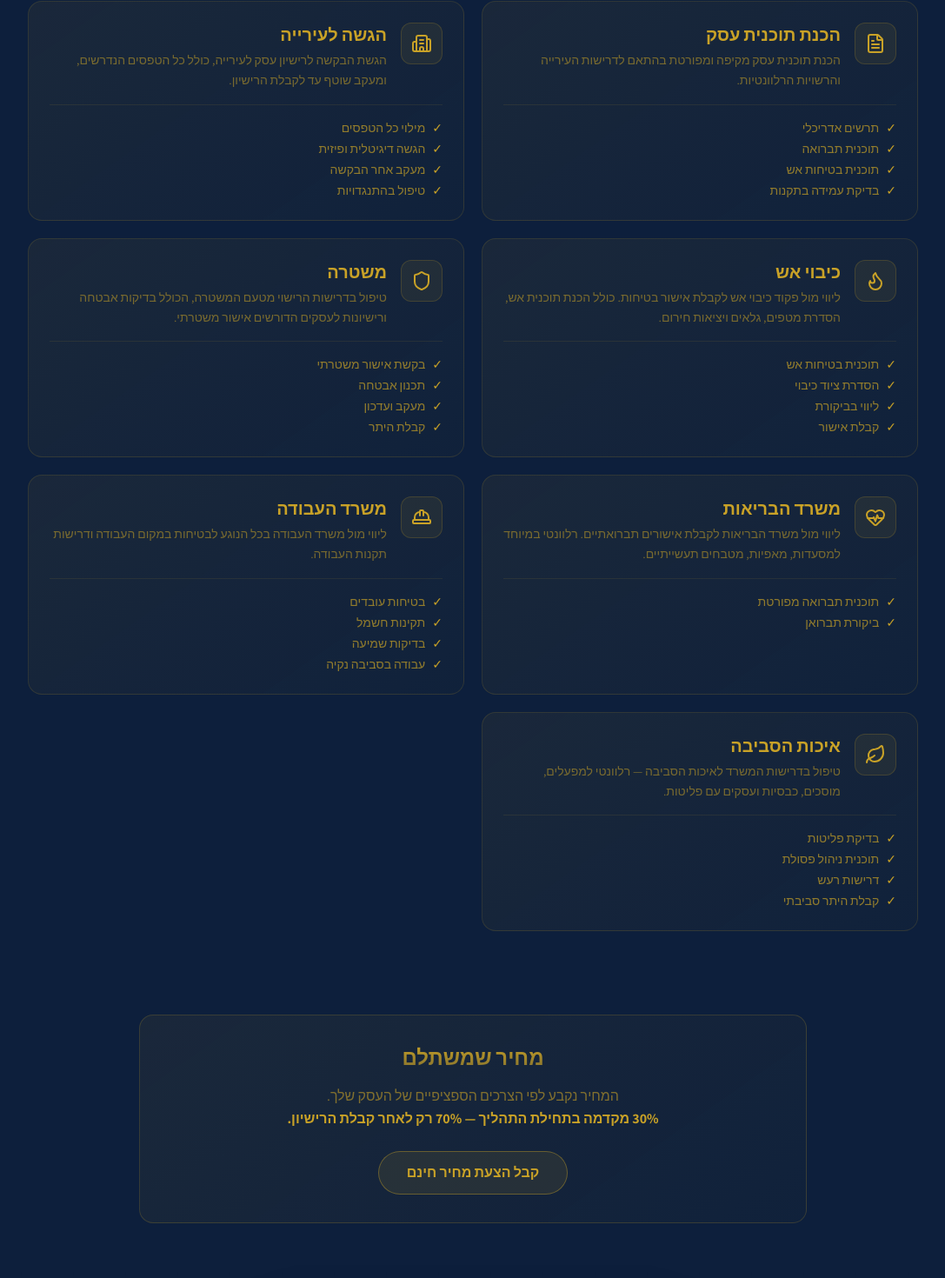
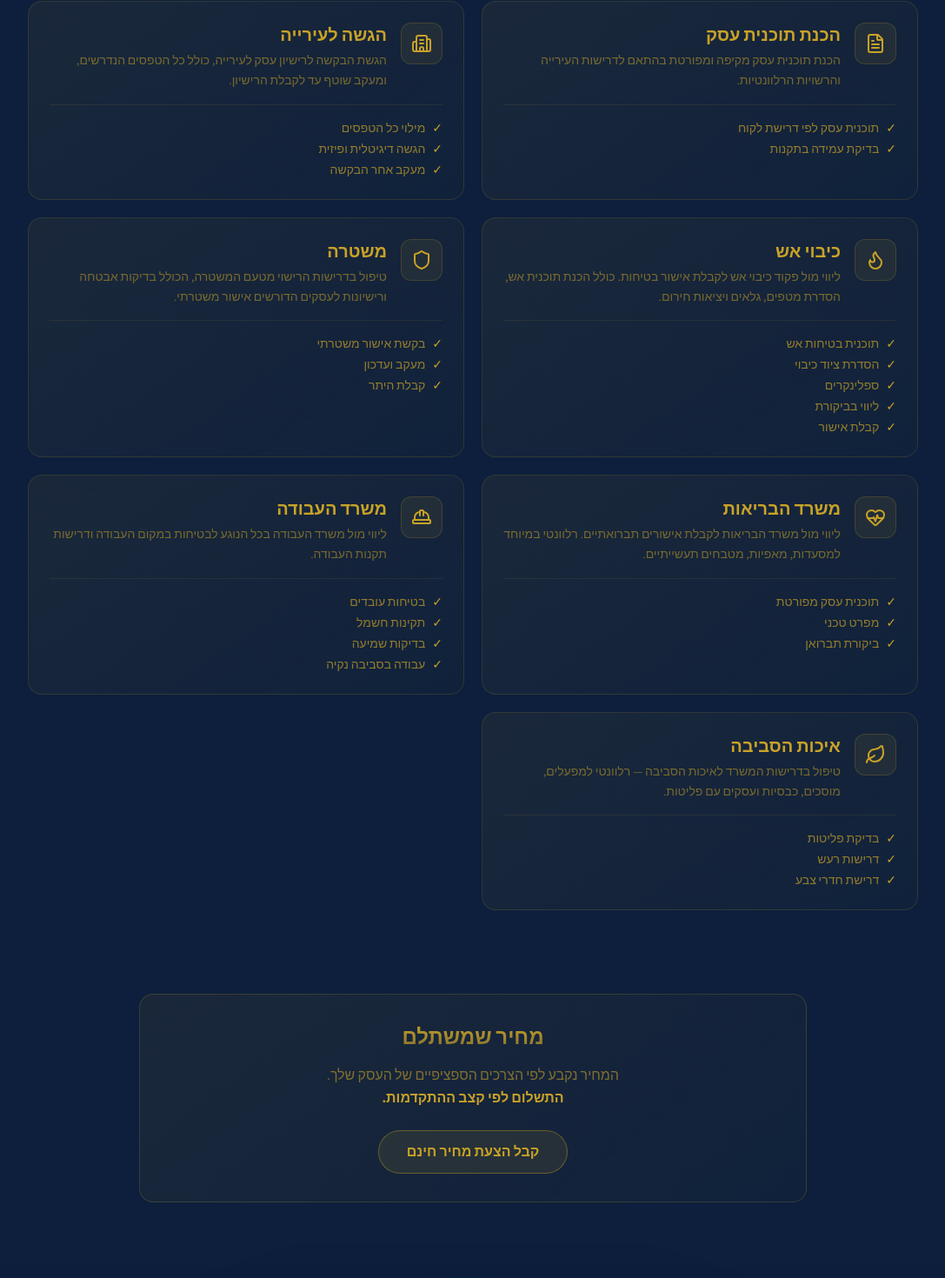
Before and after one commit to Alex-ge-ge/moshe-ventura, a Next.js app: page /services in a window 1280 px wide. Shown: the part 325-1795 px from the top of the page at 87% size, without its empty margins (96-1183 px from the left). Built offline with nearby package versions, Linux system fonts and the light colour scheme.

Commit message:
Apply batch of content and UI fixes across all pages

```diff
--- a/src/app/about/page.tsx
+++ b/src/app/about/page.tsx
@@ -75,11 +75,8 @@ export default function AboutPage() {
                 עסק מדויקות שעומדות בכל הדרישות — ואת הניסיון לנווט בין הרשויות בצורה יעילה.
               </p>
               <p>
-                לא משנה אם אתה פותח עסק חדש או שנתקלת בבעיה עם הרשויות — אני מנהל
-                את הכל בשמך כך שתוכל להתרכז בניהול העסק עצמו.
-              </p>
-              <p className="font-semibold text-[#C9A227]">
-                המודל שלי פשוט: 30% מקדמה — ו-70% רק כשיש רישיון.
+                לא משנה אם אתה פותח עסק חדש או שאתה עסק קיים ונתקלת בבעיה מול הרשויות,
+                אני מנהל את הכל בשמך כך שתוכל להתרכז בניהול העסק עצמו ולא בבירוקרטיה.
               </p>
             </div>
 
--- a/src/app/contact/page.tsx
+++ b/src/app/contact/page.tsx
@@ -71,6 +71,7 @@ export default function ContactPage() {
               <div>
                 <p className="text-xs text-[#C9A227]/50">שעות פעילות</p>
                 <p className="font-bold text-[#C9A227] text-sm">א׳–ה׳ | 08:00–18:00</p>
+                <p className="text-[#C9A227]/60 text-xs">יום ו׳ | 08:00–13:00</p>
               </div>
             </div>
 
--- a/src/app/page.tsx
+++ b/src/app/page.tsx
@@ -23,7 +23,7 @@ const steps = [
   { num: "01", title: "ייעוץ ראשוני חינם", desc: "בודקים את המצב שלך ומגדירים מה נדרש" },
   { num: "02", title: "הכנת תוכנית העסק", desc: "הכנת כל המסמכים הנדרשים לרישיון" },
   { num: "03", title: "הגשה וליווי", desc: "הגשה לעירייה וליווי מול כל הרשויות" },
-  { num: "04", title: "קבלת הרישיון", desc: "מקבלים את הרישיון — ורק אז משלמים את היתרה" },
+  { num: "04", title: "קבלת הרישיון", desc: "מקבלים את הרישיון" },
 ];
 
 const whyCards = [
@@ -40,7 +40,7 @@ const whyCards = [
   {
     icon: "✅",
     title: "תשלום לאחר הצלחה",
-    desc: "70% מהשכר משולמים רק לאחר קבלת הרישיון.",
+    desc: "התשלום לפי קצב ההתקדמות.",
   },
 ];
 
--- a/src/app/process/page.tsx
+++ b/src/app/process/page.tsx
@@ -26,7 +26,7 @@ const steps = [
     duration: "2-3 שבועות",
     icon: "📐",
     desc: "הכנת כל המסמכים הנדרשים לקבלת רישיון עסק: תוכנית אדריכלית, תוכנית תברואה, מפרטים טכניים וכל מה שכל רשות דורשת.",
-    points: ["תוכנית אדריכלית מדויקת", "תוכנית תברואה ובטיחות", "מסמכי הגשה לכל רשות", "בדיקה מוקדמת מול הרשויות"],
+    points: ["תוכנית אדריכלית מדויקת", "מסמכי הגשה לכל רשות", "בדיקה מוקדמת מול הרשויות"],
   },
   {
     num: "03",
@@ -34,14 +34,14 @@ const steps = [
     duration: "2-16 שבועות",
     icon: "📬",
     desc: "הגשת הבקשה לעירייה וניהול מלא של התהליך מולה ומול כל הגורמים: כיבוי אש, משטרה, משרד הבריאות, איכות הסביבה ומשרד העבודה. אתה לא צריך לדעת כלום — משה מנהל הכל.",
-    points: ["הגשה לעירייה ומעקב שוטף", "ניהול מול כיבוי אש", "ביקורות עם פקח בריאות", "טיפול בכל דחייה או בקשת השלמה"],
+    points: ["הגשה לעירייה ומעקב שוטף", "מול כל הגורמים הרלוונטיים", "ביקורות עם פקח בריאות", "טיפול בכל דחייה או בקשת השלמה"],
   },
   {
     num: "04",
     title: "קבלת הרישיון ותשלום יתרה",
     duration: "סיום התהליך",
     icon: "🏆",
-    desc: "עם קבלת רישיון העסק — אתה פתוח לפעול! רק בשלב הזה משולמת יתרת 70% מהשכר.",
+    desc: "עם קבלת רישיון העסק — אתה פתוח לפעול! רק בשלב הזה משולמת יתרת 70% מהשכר לפי מה שדיברנו.",
     points: ["קבלת הרישיון הסופי", "תשלום יתרת השכר", "זמינות לשאלות עתידיות"],
   },
 ];
@@ -80,13 +80,10 @@ export default function ProcessPage() {
                   </div>
                 </div>
                 <div className="flex-1">
-                  <div className="flex items-start justify-between flex-wrap gap-2 mb-2">
+                  <div className="flex items-start mb-2">
                     <h3 className="text-xl font-bold text-[#C9A227] flex items-center gap-2">
                       <span>{step.icon}</span> {step.title}
                     </h3>
-                    <span className="bg-[#C9A227]/10 border border-[#C9A227]/20 text-[#C9A227]/70 text-xs font-semibold px-3 py-1 rounded-full">
-                      {step.duration}
-                    </span>
                   </div>
                   <p className="text-[#C9A227]/55 text-sm leading-relaxed mb-4">{step.desc}</p>
                   <ul className="grid grid-cols-1 sm:grid-cols-2 gap-1">
--- a/src/app/services/page.tsx
+++ b/src/app/services/page.tsx
@@ -17,31 +17,31 @@ const services = [
     icon: FileText,
     title: "הכנת תוכנית עסק",
     desc: "הכנת תוכנית עסק מקיפה ומפורטת בהתאם לדרישות העירייה והרשויות הרלוונטיות.",
-    includes: ["תרשים אדריכלי", "תוכנית תברואה", "תוכנית בטיחות אש", "בדיקת עמידה בתקנות"],
+    includes: ["תוכנית עסק לפי דרישת לקוח", "בדיקת עמידה בתקנות"],
   },
   {
     icon: Building2,
     title: "הגשה לעירייה",
     desc: "הגשת הבקשה לרישיון עסק לעירייה, כולל כל הטפסים הנדרשים, ומעקב שוטף עד לקבלת הרישיון.",
-    includes: ["מילוי כל הטפסים", "הגשה דיגיטלית ופיזית", "מעקב אחר הבקשה", "טיפול בהתנגדויות"],
+    includes: ["מילוי כל הטפסים", "הגשה דיגיטלית ופיזית", "מעקב אחר הבקשה"],
   },
   {
     icon: Flame,
     title: "כיבוי אש",
     desc: "ליווי מול פקוד כיבוי אש לקבלת אישור בטיחות. כולל הכנת תוכנית אש, הסדרת מטפים, גלאים ויציאות חירום.",
-    includes: ["תוכנית בטיחות אש", "הסדרת ציוד כיבוי", "ליווי בביקורת", "קבלת אישור"],
+    includes: ["תוכנית בטיחות אש", "הסדרת ציוד כיבוי", "ספלינקרים", "ליווי בביקורת", "קבלת אישור"],
   },
   {
     icon: Shield,
     title: "משטרה",
     desc: "טיפול בדרישות הרישוי מטעם המשטרה, הכולל בדיקות אבטחה ורישיונות לעסקים הדורשים אישור משטרתי.",
-    includes: ["בקשת אישור משטרתי", "תכנון אבטחה", "מעקב ועדכון", "קבלת היתר"],
+    includes: ["בקשת אישור משטרתי", "מעקב ועדכון", "קבלת היתר"],
   },
   {
     icon: HeartPulse,
     title: "משרד הבריאות",
     desc: "ליווי מול משרד הבריאות לקבלת אישורים תברואתיים. רלוונטי במיוחד למסעדות, מאפיות, מטבחים תעשייתיים.",
-    includes: ["תוכנית תברואה מפורטת", "ביקורת תברואן"],
+    includes: ["תוכנית עסק מפורטת", "מפרט טכני", "ביקורת תברואן"],
   },
   {
     icon: HardHat,
@@ -53,7 +53,7 @@ const services = [
     icon: Leaf,
     title: "איכות הסביבה",
     desc: "טיפול בדרישות המשרד לאיכות הסביבה — רלוונטי למפעלים, מוסכים, כבסיות ועסקים עם פליטות.",
-    includes: ["בדיקת פליטות", "תוכנית ניהול פסולת", "דרישות רעש", "קבלת היתר סביבתי"],
+    includes: ["בדיקת פליטות", "דרישות רעש", "דרישת חדרי צבע"],
   },
 ];
 
@@ -114,7 +114,7 @@ export default function ServicesPage() {
           <h2 className="text-2xl font-extrabold mb-4" style={gradientText}>מחיר שמשתלם</h2>
           <p className="text-[#C9A227]/60 leading-relaxed mb-6">
             המחיר נקבע לפי הצרכים הספציפיים של העסק שלך.<br />
-            <strong className="text-[#C9A227]">30% מקדמה בתחילת התהליך — 70% רק לאחר קבלת הרישיון.</strong>
+            <strong className="text-[#C9A227]">התשלום לפי קצב ההתקדמות.</strong>
           </p>
           <Link
             href="/contact"
--- a/src/components/ui/motion-footer.tsx
+++ b/src/components/ui/motion-footer.tsx
@@ -263,7 +263,7 @@ export function CinematicFooter() {
           </div>
 
           {/* Marquee */}
-          <div className="absolute top-10 left-0 w-full overflow-hidden border-y border-[#C9A227]/15 bg-[#0d1f3c]/70 backdrop-blur-md py-3 z-10 -rotate-1 scale-110 shadow-2xl">
+          <div className="absolute top-10 left-0 w-full overflow-hidden border-y border-[#C9A227]/15 bg-[#0d1f3c]/70 backdrop-blur-md py-3 z-10 shadow-2xl">
             <div className="flex w-max animate-footer-scroll-marquee text-xs md:text-sm font-bold tracking-widest text-[#C9A227]/60 uppercase">
               <MarqueeItem />
               <MarqueeItem />
```
